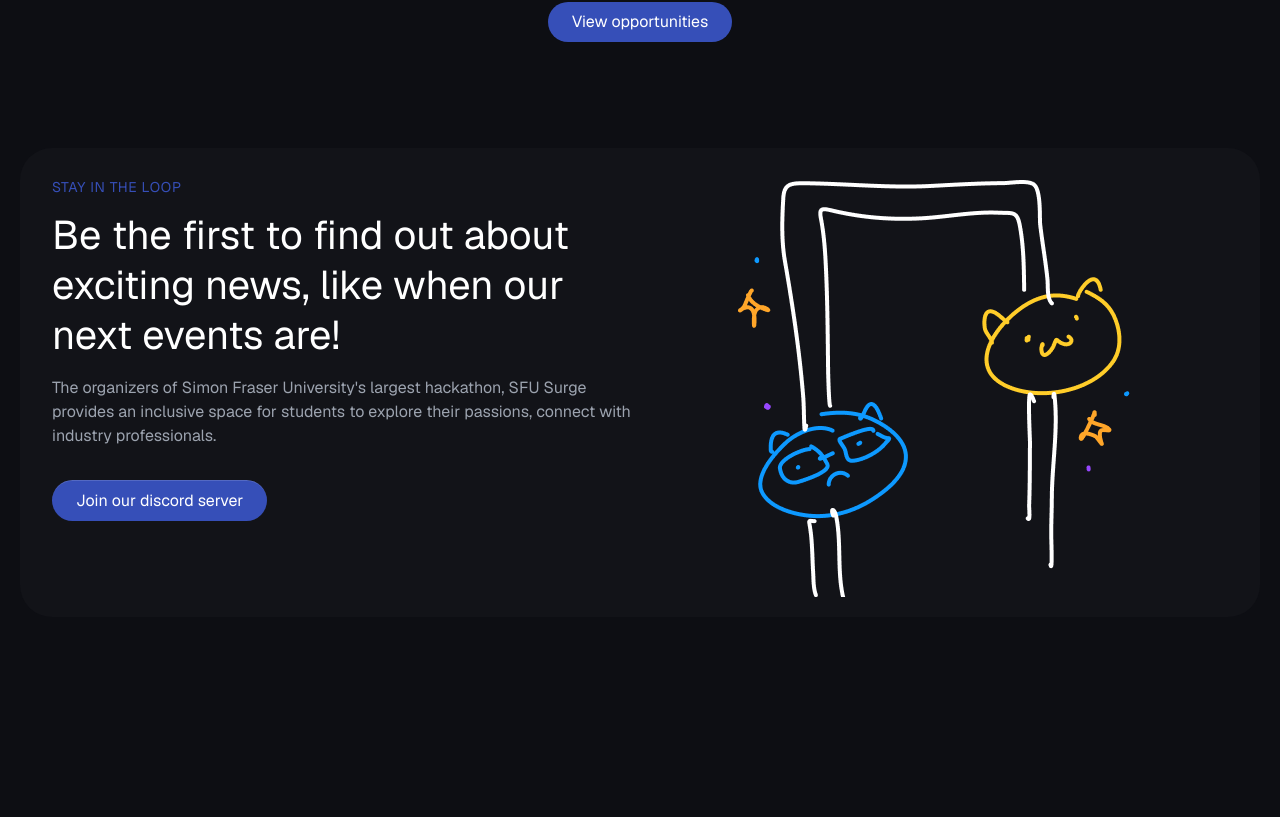
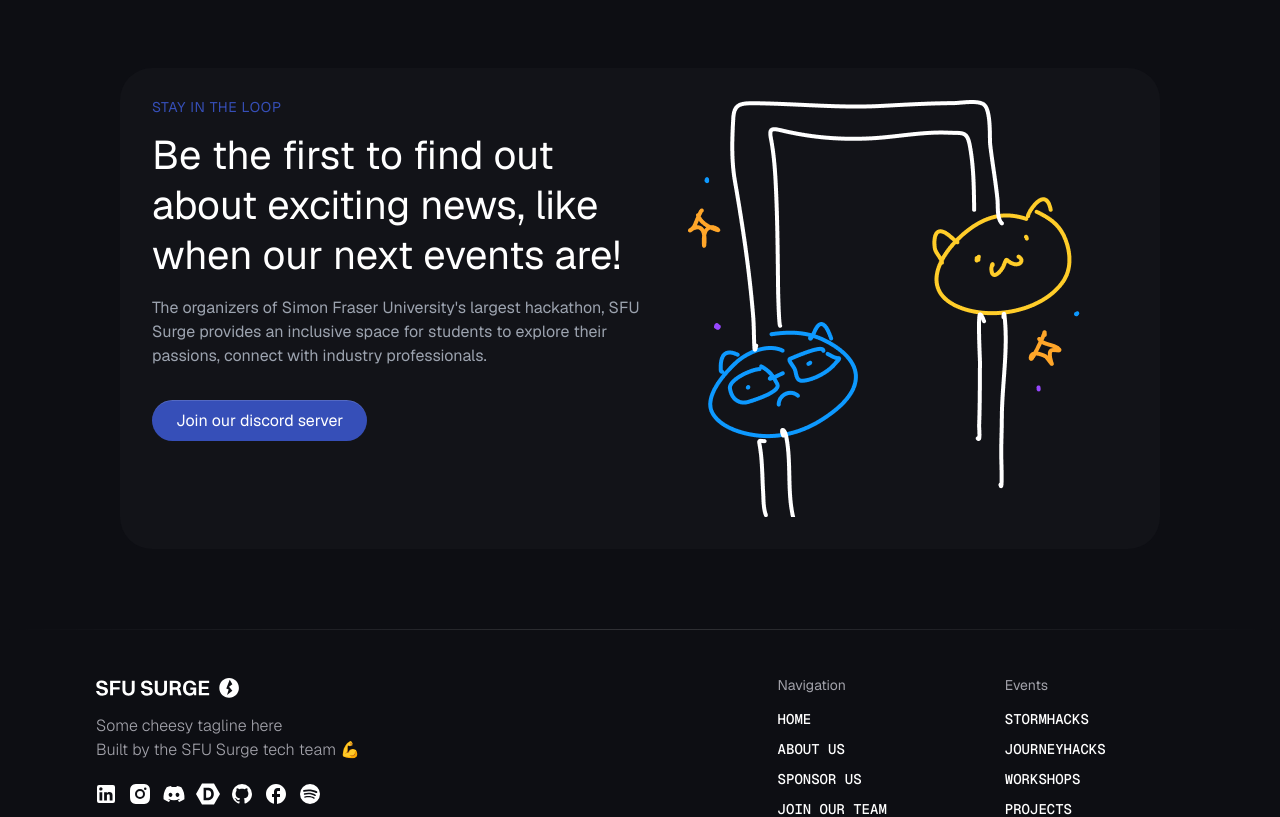
Before and after one commit to sfusurge/surge_website, a Next.js app: page / in a window 1280 px wide. Shown: the part 2484-3301 px from the top of the page. Built offline with nearby package versions, Linux system fonts and the light colour scheme.

Commit message:
updated margins on footer and fixed height in involvement card to prevent text overflow

```diff
--- a/src/app/layout.tsx
+++ b/src/app/layout.tsx
@@ -22,7 +22,7 @@ export default function RootLayout({
   return (
     <html className={`${GeistSans.variable} ${GeistMono.variable}`} lang="en">
       <body className="font-GeistSans ">
-        <div className="content-wrapper mt-[calc(10rem+3.5rem)]">
+        <div className="content-wrapper mt-[calc(5rem+3.5rem)]">
         <div className="surge-radial-gradient"></div>
         <Nav />
         {children}
--- a/src/app/sections/home/Involvement/index.jsx
+++ b/src/app/sections/home/Involvement/index.jsx
@@ -6,7 +6,7 @@ import text_content from "/public/content/text_content.json";
 
 const Involvement = () => {
   return (
-    <div className="min-h-screen text-primary flex flex-col items-center py-16 px-6">
+    <div className="min-h-screen text-primary flex flex-col items-center pt-16 px-6">
       <div className="w-full md:w-[594px] md:h-[264px] flex flex-col justify-center items-center text-center mb-16">
         <div className="text-center mb-16">
           <h2 className="text-brand-primary uppercase tracking-wider text-s mb-4">
@@ -24,7 +24,7 @@ const Involvement = () => {
           </button>
         </div>
       </div>
-      <div className="w-full md:w-[1240px] md:h-[469px] bg-surface rounded-custom-radius p-8 w-full flex sm:flex-row md:flex-row lg:flex-col items-start">
+      <div className="md:max-w-[1240px] bg-surface rounded-custom-radius p-8 w-full flex sm:flex-row md:flex-row lg:flex-col items-start">
         <div className="flex flex-col md:flex-row items-start custom-gap">
           <div className="flex-1">
             <h2 className="uppercase tracking-wider text-brand-primary text-s mb-4">
--- a/src/components/footer.tsx
+++ b/src/components/footer.tsx
@@ -1,6 +1,6 @@
 export default function Footer() {
   return (
-    <footer className="pt-40">
+    <footer className="mt-20">
       <div className="h-[1px] bg-gradient-to-r from-border-tertiary/0 via-border-tertiary/15 to-border-tertiary/0"></div>
     <div className="py-12 grid grid-rows-2 md:grid-rows-1 gap-12 md:grid-cols-5 content-wrapper">
       <div className="col-span-3 flex flex-col items-center sm:items-start">
```
